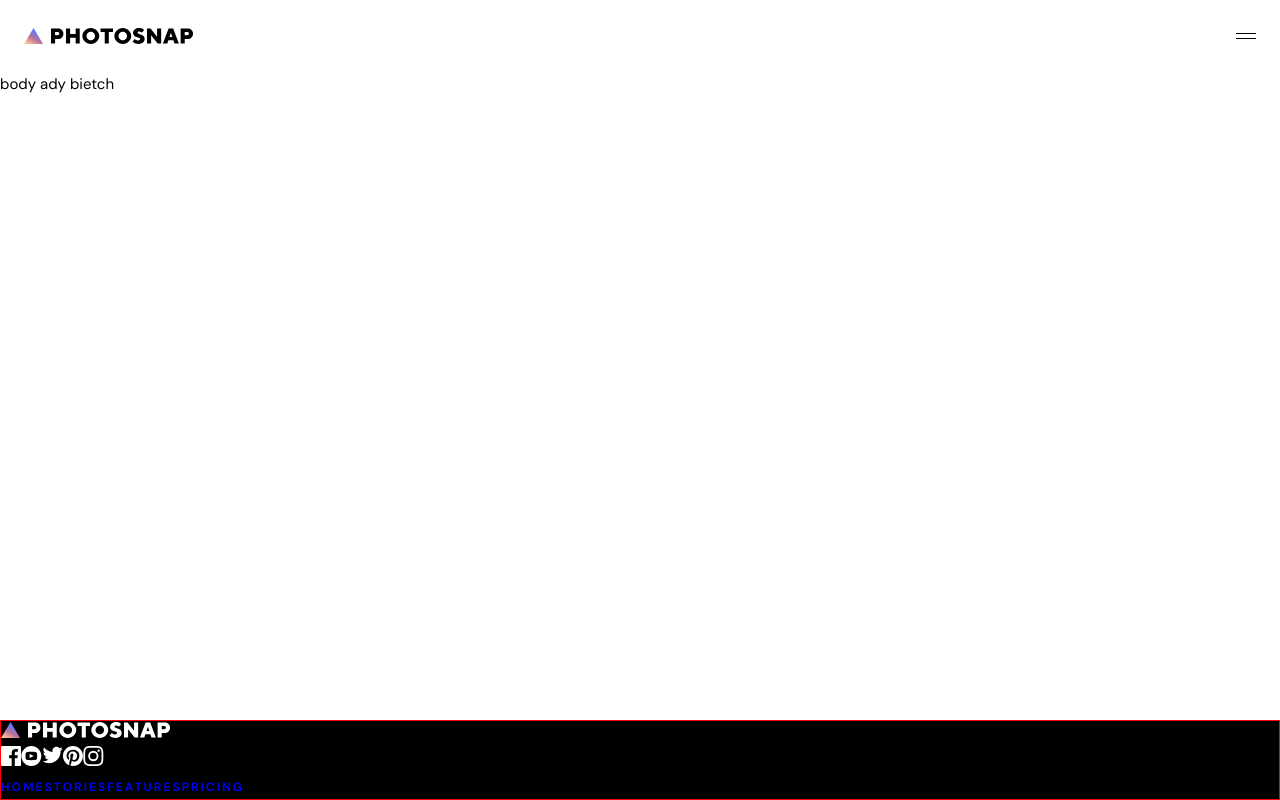
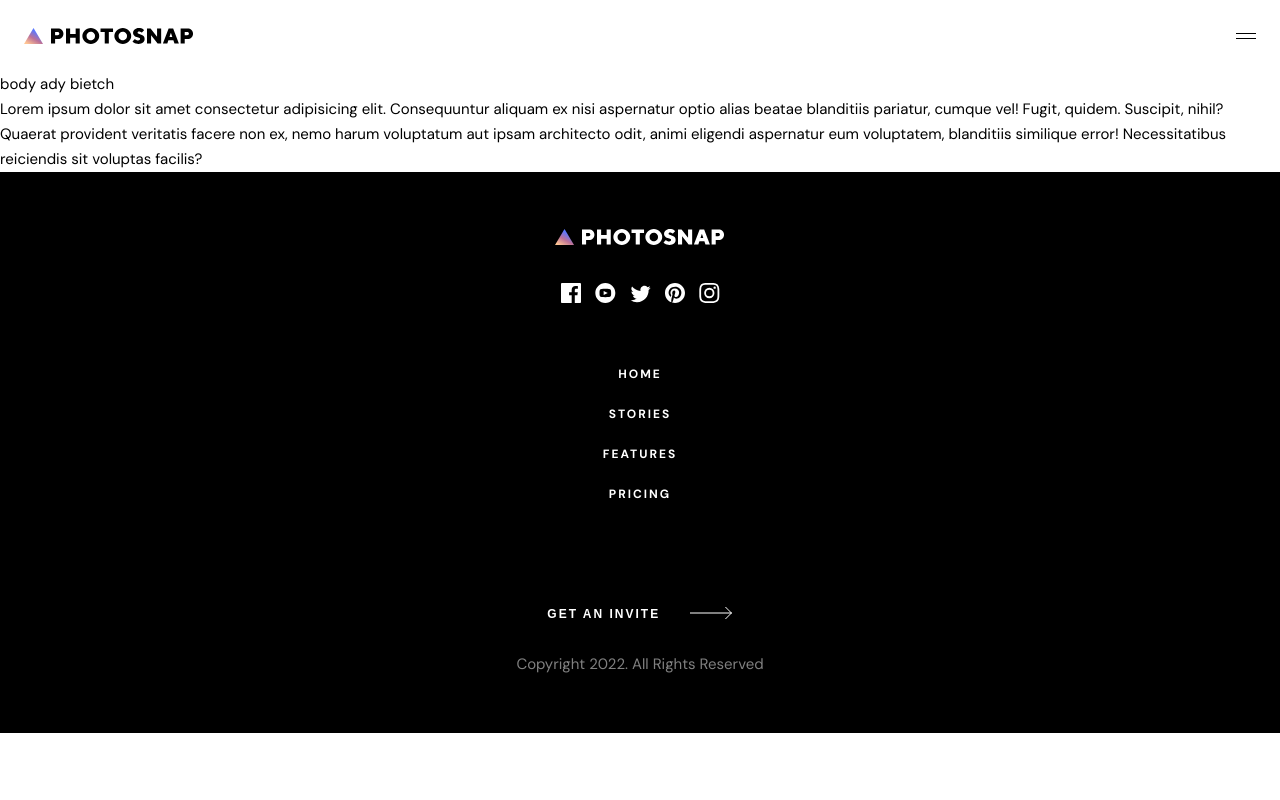
Before and after one commit to ding-09/photosnap, a React (Create React App) app: page / in a window 1280 px wide. Built offline with nearby package versions, Linux system fonts and the light colour scheme; the HTML template or start-up script is replaced by a standard one.

Commit message:
added footer styling and arrow button styles

```diff
--- a/src/App.js
+++ b/src/App.js
@@ -13,6 +13,7 @@ const App = () => {
         <Router>
           <Header />
           <div className=''>body ady bietch</div>
+          Lorem ipsum dolor sit amet consectetur adipisicing elit. Consequuntur aliquam ex nisi aspernatur optio alias beatae blanditiis pariatur, cumque vel! Fugit, quidem. Suscipit, nihil? Quaerat provident veritatis facere non ex, nemo harum voluptatum aut ipsam architecto odit, animi eligendi aspernatur eum voluptatem, blanditiis similique error! Necessitatibus reiciendis sit voluptas facilis?
           <Footer />
         </Router>
       </ThemeProvider>
--- a/src/components/Footer/Footer.styled.js
+++ b/src/components/Footer/Footer.styled.js
@@ -1,10 +1,19 @@
 import styled from 'styled-components';
 
 export const StyledFooter = styled.footer`
-  border: 1px solid red;
   min-width: 100%;
+  padding: 5.6rem 3.2rem;
   background-color: #000;
+  display: flex;
+  align-items: center;
+  flex-direction: column;
+  button,
+  a,
+  p {
+    color: #fff;
+  }
   .logo {
+    margin-bottom: 3rem;
     svg {
       g {
         path {
@@ -16,8 +25,14 @@ export const StyledFooter = styled.footer`
     }
   }
   .socials {
+    margin-bottom: 5rem;
+    ul {
+      display: flex;
+      align-items: flex-end;
+    }
     button {
       background-color: inherit;
+      padding: 0 0.7rem;
       svg {
         path {
           fill: #fff;
@@ -25,4 +40,21 @@ export const StyledFooter = styled.footer`
       }
     }
   }
+  nav {
+    margin-bottom: 8.5rem;
+    ul {
+      align-items: center;
+      li {
+        margin-bottom: 1.5rem;
+      }
+    }
+  }
+  .misc-info {
+    button {
+      margin-bottom: 3rem;
+    }
+    .copyright {
+      opacity: 0.5;
+    }
+  }
 `;
--- a/src/components/Footer/index.js
+++ b/src/components/Footer/index.js
@@ -2,6 +2,7 @@ import { StyledFooter } from './Footer.styled';
 import { ReactComponent as MainLogo } from '../../assets/shared/desktop/logo.svg';
 import { FbIcon, YtIcon, TwitterIcon, PinIcon, IgIcon } from './SocialIcons';
 import Nav from '../Nav';
+import { ArrowButton } from '../../styles/Buttons'
 
 const index = () => {
   return (
@@ -40,7 +41,8 @@ const index = () => {
       </section>
       <Nav />
       <section className="misc-info">
-
+        <ArrowButton innerText='Get an invite' color='white'/>
+        <p className='copyright'>Copyright 2022. All Rights Reserved</p>
       </section>
     </StyledFooter>
   );
--- /dev/null
+++ b/src/components/Nav/Nav.styled.js
@@ -0,0 +1,7 @@
+import styled from 'styled-components'
+
+export const StyledNav = styled.nav`
+    ul {
+        flex-direction: column;
+    }
+`
--- a/src/components/Nav/index.js
+++ b/src/components/Nav/index.js
@@ -1,8 +1,9 @@
 import { NavLink } from 'react-router-dom';
+import {StyledNav} from './Nav.styled'
 
 const index = () => {
   return (
-    <nav>
+    <StyledNav>
       <ul>
         <li className='mobile-only'>
           <NavLink to='/'>Home</NavLink>
@@ -17,7 +18,7 @@ const index = () => {
           <NavLink to='pricing'>Pricing</NavLink>
         </li>
       </ul>
-    </nav>
+    </StyledNav>
   );
 };
 
--- /dev/null
+++ b/src/styles/Buttons.js
@@ -0,0 +1,24 @@
+import styled from 'styled-components';
+import { ReactComponent as ArrowIcon } from '../assets/shared/desktop/arrow.svg';
+
+const StyledArrowButton = styled.button`
+  background-color: inherit;
+  display: flex;
+  justify-content: space-between;
+  min-width: 75%;
+  margin: 0 auto;
+  svg {
+    g {
+      stroke: ${props => props.color};
+    }
+  }
+`;
+
+export const ArrowButton = ({ innerText, color }) => {
+  return (
+    <StyledArrowButton color={color}>
+      {innerText}
+      <ArrowIcon />
+    </StyledArrowButton>
+  );
+};
--- a/src/styles/GlobalStyle.js
+++ b/src/styles/GlobalStyle.js
@@ -20,8 +20,7 @@ const GlobalStyle = createGlobalStyle`
         min-height: 100%;
     }
     footer {
-        position: absolute;
-        bottom: 0;
+        margin-top: auto;
     }
     button {
         border: none;
@@ -32,7 +31,7 @@ const GlobalStyle = createGlobalStyle`
     li {
         list-style-type: none;
     }
-    a {
+    a, button {
         text-decoration: none;
         text-transform: uppercase;
         font-size: 1.2rem;
```
Also changed, not shown: 1 other file (tests, documents, lock files or other folders).
